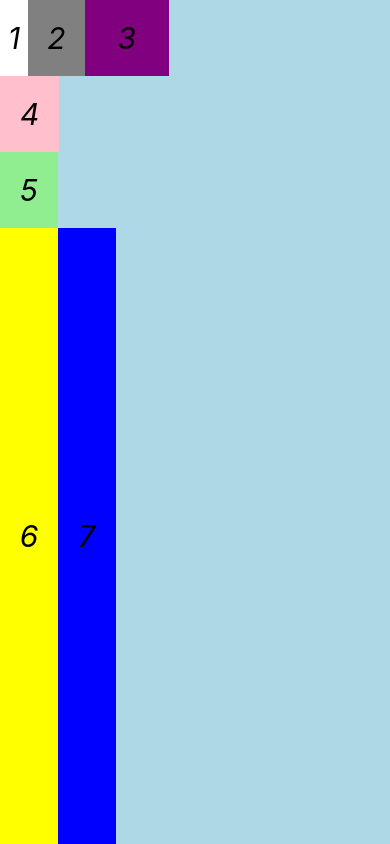
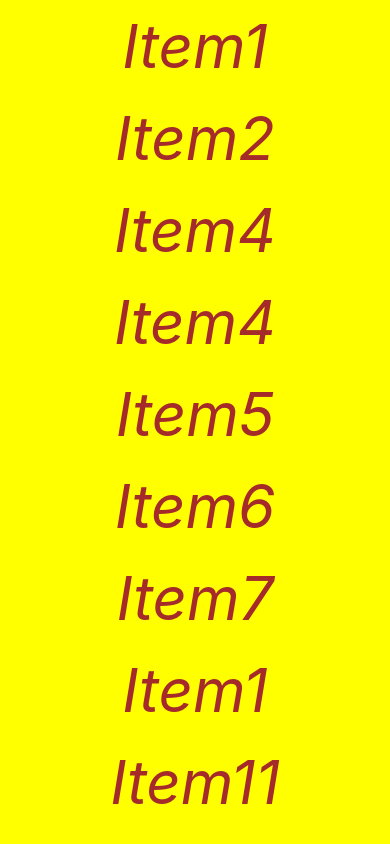
Before and after one commit to goldfishdolphin/25DaysOfCode, a React Native app in the folder AnytimeMarketplace/: screen / in a window 390 px wide. Built offline with nearby package versions, Linux system fonts and the light colour scheme.

Commit message:
practice scroll view

```diff
--- a/AnytimeMarketplace/App.js
+++ b/AnytimeMarketplace/App.js
@@ -1,10 +1,6 @@
 import React, { useState } from 'react';
 import { StyleSheet, View, Text, Button, SafeAreaView, Image, Linking } from 'react-native';
-import ResponsiveUI from './components/ResponsiveUI';
-// import { NativeBaseProvider, Text, Box } from "native-base";
-// import { NavigationContainer } from '@react-navigation/native';
-// import MainContainer from './navigation/MainContainer';
-
+import ScrollVPractice from './components/ScrollVPractice';
 
 export default function App() {
   let x = 1;
@@ -15,7 +11,7 @@ export default function App() {
 
   return (
     <SafeAreaView style={styles.container}>
-      <ResponsiveUI />
+      <ScrollVPractice />
     </SafeAreaView>
 
   );
@@ -25,7 +21,5 @@ const styles = StyleSheet.create({
     flex: 1,
     flexDirection: 'column',
     backgroundColor: 'lightblue',
-    alignItems: 'flex-start',
-    justifyContent: 'center',
   },
 })
--- /dev/null
+++ b/AnytimeMarketplace/components/ScrollVPractice.js
@@ -0,0 +1,62 @@
+import React, { useState } from "react";
+import { StyleSheet, ScrollView, View, Text, RefreshControl } from "react-native";
+function ScrollVPractice() {
+    const [items, setItems] = useState([
+        { key: 1, item: 'Item1' },
+        { key: 2, item: 'Item2' },
+        { key: 3, item: 'Item4' },
+        { key: 4, item: 'Item4' },
+        { key: 5, item: 'Item5' },
+        { key: 6, item: 'Item6' },
+        { key: 7, item: 'Item7' },
+        { key: 0, item: 'Item1' },
+        { key: 11, item: 'Item11' },
+        { key: 10, item: 'Item10' },
+        { key: 8, item: 'Item8' },
+        { key: 9, item: 'Item9' },
+    ]);
+    const [refreshing, setRefreshing] = useState(false);
+    const onRefresh = () => {
+        setRefreshing(true);
+        setItems([...items, { key: 90, item: 'item9' }]);
+        setRefreshing(false);
+    };
+    return (
+        <ScrollView horizontal={false}
+            style={styles.body}
+            refreshControl={<RefreshControl
+                refreshing={refreshing}
+                onRefresh={onRefresh}
+                color={'white'}
+            />}
+        >
+            {items.map((object) => {
+                return (
+                    <View style={styles.item} key={object.key}>
+                        <Text style={styles.text}>{object.item}</Text>
+                    </View>
+                );
+            })}
+        </ScrollView>
+    );
+}
+const styles = StyleSheet.create({
+    body: {
+        flex: 1,
+        backgroundColor: 'purple',
+        flexDirection: 'column',
+    },
+    item: {
+        flex: 1,
+        backgroundColor: 'yellow',
+        alignItems: 'center'
+    },
+    text: {
+        color: 'brown',
+        fontSize: 60,
+        fontStyle: 'italic',
+        margin: 10
+        ,
+    }
+});
+export default ScrollVPractice;
```
